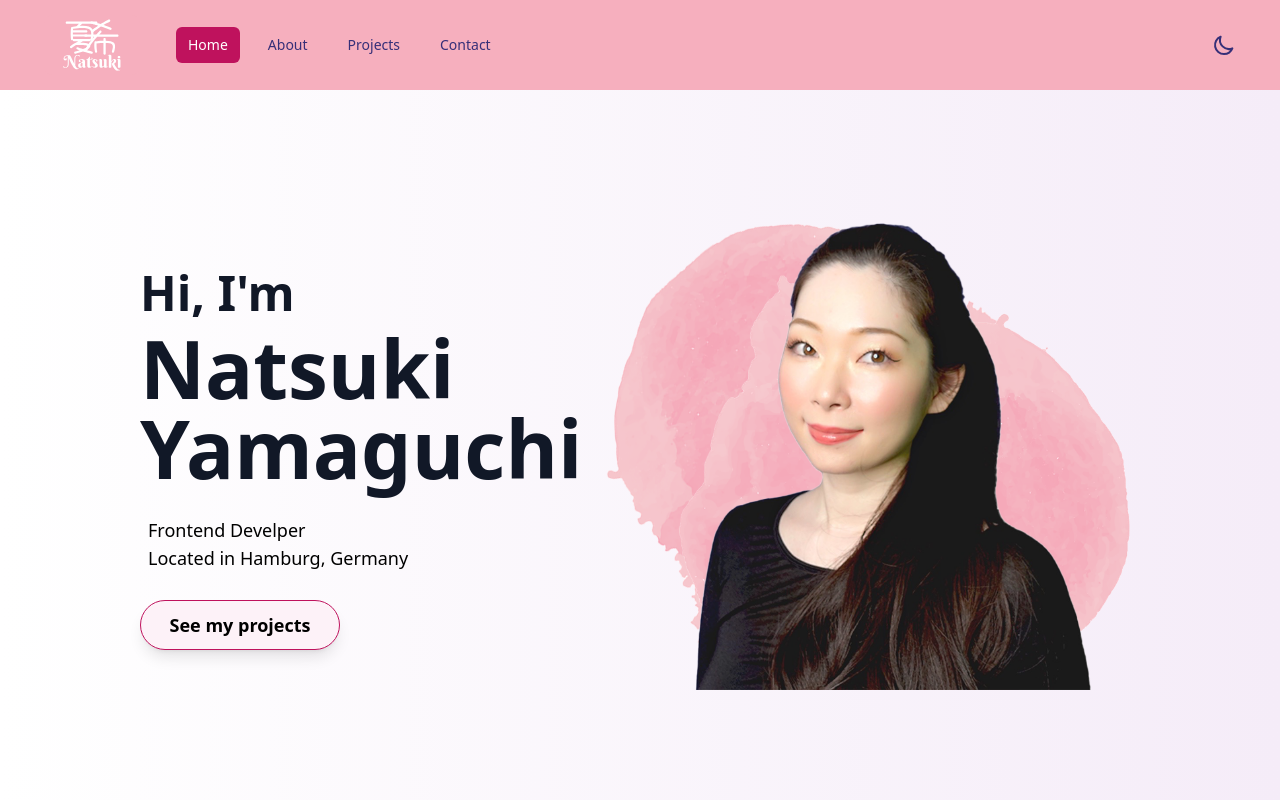
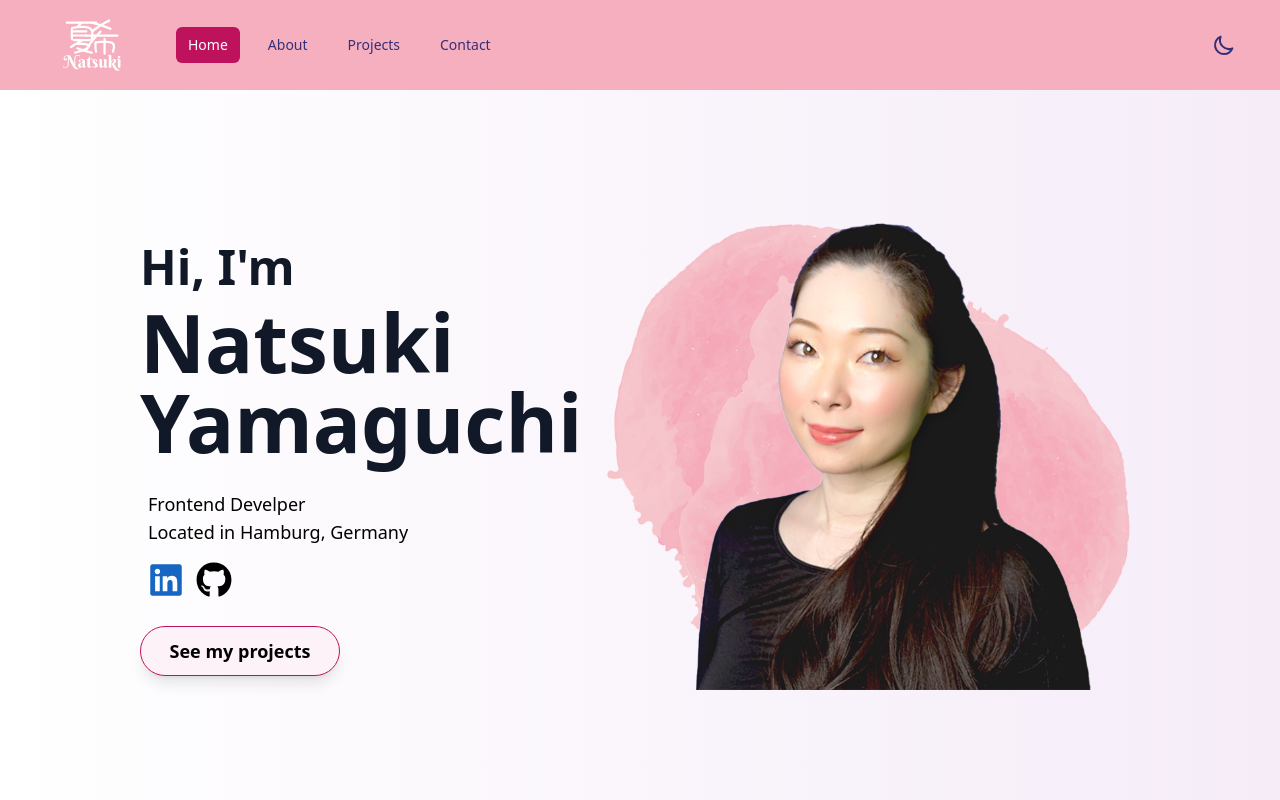
Before and after one commit to Nafsuki/natsuki-portfolio-dev, a Next.js app: page / in a window 1280 px wide. Built offline with nearby package versions, Linux system fonts and the light colour scheme.

Commit message:
sns icons & links added

```diff
--- a/pages/index.jsx
+++ b/pages/index.jsx
@@ -1,5 +1,6 @@
 import Link from 'next/link';
 import Image from 'next/image';
+import { FaLinkedin, FaGithub } from 'react-icons/fa';
 
 import Layout from '../components/Layout';
 
@@ -22,6 +23,15 @@ export default function Home() {
 					<div className='m-2 text-sm md:text-left md:text-lg'>
 						<h6>Frontend Develper</h6>
 						<h6>Located in Hamburg, Germany</h6>
+						{/* SNS Icons */}
+						<div className='flex justify-center mt-4 space-x-3 md:justify-start'>
+							<Link href='https://www.linkedin.com/in/nafsuki/' passHref>
+								<FaLinkedin className='text-4xl text-[#1666C2] cursor-pointer hover:opacity-70 transition-opacity' />
+							</Link>
+							<Link href='https://github.com/Nafsuki' passHref>
+								<FaGithub className='text-4xl transition-opacity cursor-pointer hover:opacity-70' />
+							</Link>
+						</div>
 					</div>
 					<Link href='/projects' passHref>
 						<button className='dark:bg-indigo-500 dark:hover:bg-indigo-200 dark:hover:text-indigo-900 dark:border-blue-100 text-sm md:text-lg shadow-lg hover:bg-pink-700 hover:text-white transition-colors font-bold bg-pink-50 border-pink-700 border w-[170px] h-[45px] my-5 mx-auto md:mx-0 md:w-[200px] md:h-[50px] md:mt-5 rounded-full'>
```
Also changed, not shown: 1 other file (tests, documents, lock files or other folders).
